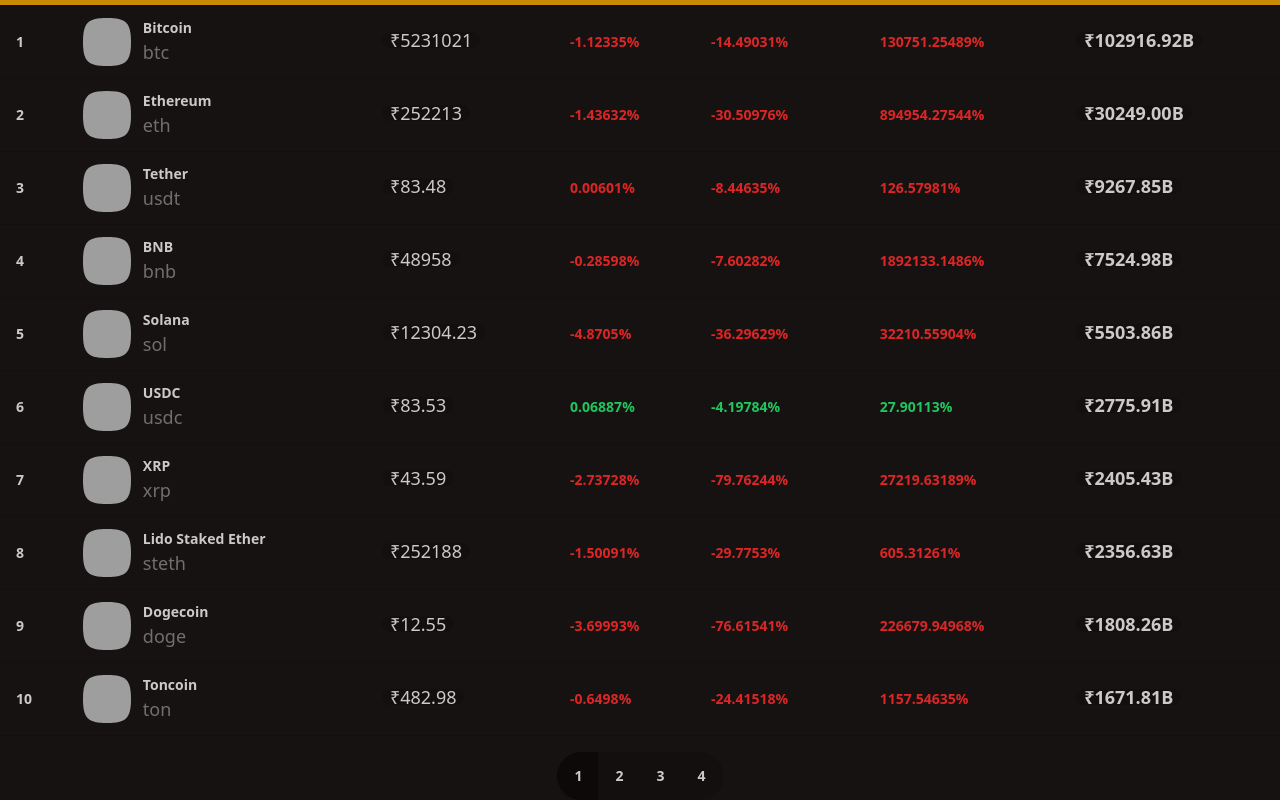
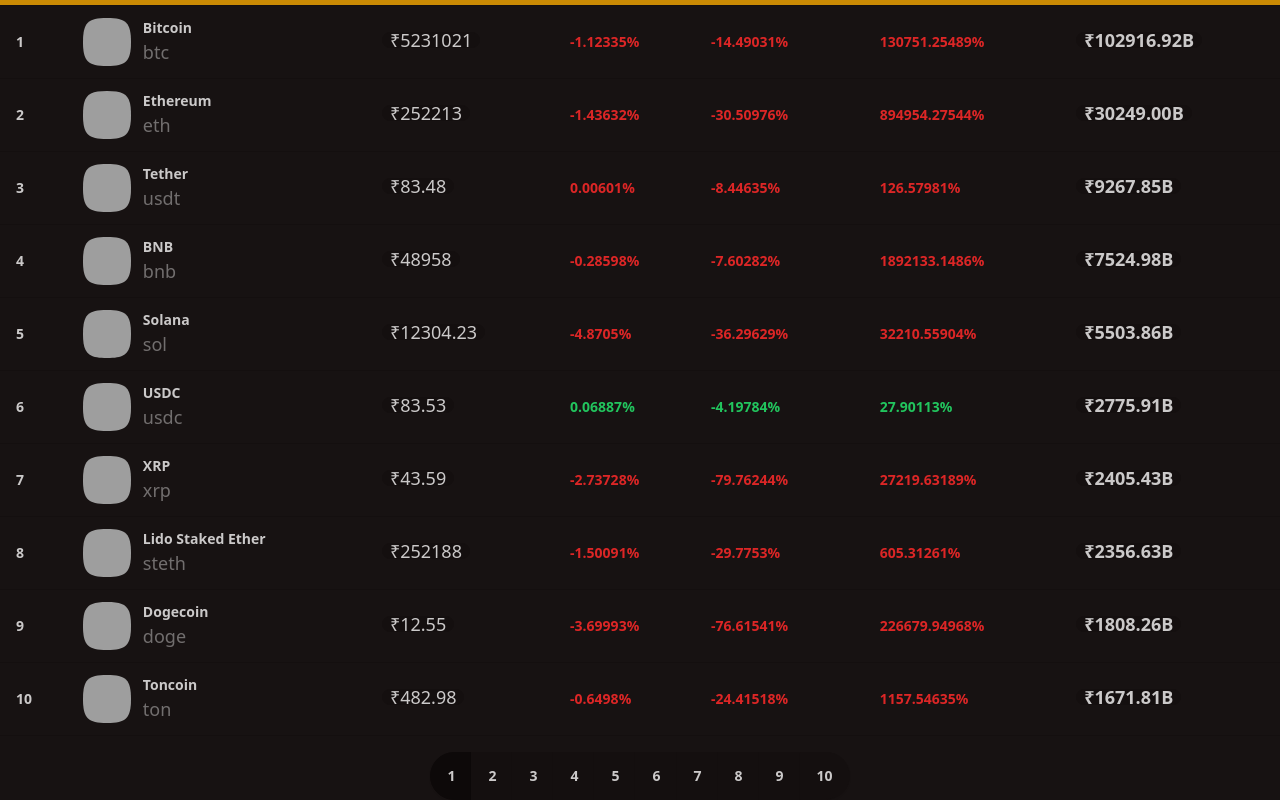
Before and after one commit to devmalya99/BitSafari, a React (Vite) app: page / in a window 1280 px wide. Shown: the part 661-1461 px from the top of the page. Built offline with nearby package versions, Linux system fonts and the light colour scheme; grey boxes are pictures that could not be loaded; a web font is replaced by a local one.

Commit message:
searchb filter working

```diff
--- a/src/components/Banner/HeroBannner.jsx
+++ b/src/components/Banner/HeroBannner.jsx
@@ -5,7 +5,7 @@
 const HeroBannner = () => {
   return (
     <div>
-         <div className="relative rounded-3xl  mb-8 min-h-screen/75 bg-cover bg-center " style={{ backgroundImage: `url(${Banner})` }}>
+         <div className="relative z-0 rounded-3xl  mb-8 min-h-screen/75 bg-cover bg-center " style={{ backgroundImage: `url(${Banner})` }}>
       <div className="absolute inset-0 bg-black opacity-35 rounded-3xl "></div>
 
       <div className="relative z-10 flex items-center justify-center h-full">
--- a/src/components/CoinsTable.jsx
+++ b/src/components/CoinsTable.jsx
@@ -10,9 +10,10 @@
 const CoinsTable = () => {
   const { currency } = GetCryptoState();
   const [loading, setLoading] = useState(false);
+  const [searchText, setSearchText] = useState('')
   const [sortOrder, setSortOrder] = useState('asc');
   const [show,setShow] = useState(false)
-
+  const [page,setPage] = useState(1)
       // const [coins,setCoins] = useState([])
 
 
@@ -2914,6 +2915,8 @@
         }
     ]
 
+    const totalPages = coins.length/10;
+
 
     const [filteredCoins,setFilteredCoins] = useState(coins)
 
@@ -2937,24 +2940,32 @@
 
     }
 
-
-
 console.log(coins)
 
+const handleClick=(currentPage)=>{
+  setPage(currentPage)
+  window.scroll(0,550);
+}
+
+const handleSearch=(e)=>{
+  setSearchText(e.target.value.toLowerCase())
+  const searchedList=coins.filter((each)=>each.name.toLowerCase().includes(searchText) || each.symbol.includes(searchText))
+
+
+  setFilteredCoins(searchedList)
+}
 
 
   return (
 
     <div className="overflow-x-auto">
-      {
-        show ?
-        <SortToastify
-        order={sortOrder}
-        setShow={setShow}/> : null
-      }
+
         <div className="flex justify-center text-2xl font-semibold mt-2">Top Cryptocurrency by Market Capitalisation</div>
+
+
         <input className="border-2 w-full py-2 mt-4
         6" placeholder="Search Coins .."
+        onChange={handleSearch}
           />
 
       {loading ? (
@@ -2996,7 +3007,7 @@
 
             </tr>
           </thead>
-          {filteredCoins.slice(0,10).map((coin) => {
+          {filteredCoins.slice((page-1)*10,page*10).map((coin) => {
             return (
               <tbody key={coin.id}>
                 {/* row 1 */}
@@ -3043,11 +3054,14 @@
       )}
 
 <div className="join flex justify-center mt-4">
-      <button className="join-item btn btn-md btn-active">1</button>
-      <button className="join-item btn btn-md ">2</button>
-      <button className="join-item btn btn-md">3</button>
-       <button className="join-item btn btn-md">4</button>
-    </div>
+  {
+    Array.from({length:totalPages },(_, i)=>(
+      <button key={i+1}
+      onClick={()=>handleClick(i+1)}
+      className={`join-item btn btn-md  ${page===i+1 ? 'btn-active': ''}`}>{i+1}</button>
+    ))
+  }
+</div>
 
     </div>
   );
--- a/src/components/Header.jsx
+++ b/src/components/Header.jsx
@@ -35,7 +35,7 @@
               <nav
                 // :className="!navbarOpen && 'hidden' "
                 id="navbarCollapse"
-                className={`absolute right-4 top-full w-full max-w-[250px] rounded-lg bg-slate-800  px-6 py-5 shadow dark:bg-dark-2 lg:static lg:block lg:w-full lg:max-w-full lg:shadow-none lg:dark:bg-transparent ${
+                className={`absolute z-50 right-4 top-full w-full max-w-[250px] rounded-lg bg-slate-800  px-6 py-5 shadow dark:bg-dark-2 lg:static lg:block lg:w-full lg:max-w-full lg:shadow-none lg:dark:bg-transparent ${
                   !open && "hidden"
                 } `}
               >
@@ -70,7 +70,7 @@
       <li>
         <Link
           to={NavLink}
-          className="flex py-2 text-base font-medium lg:ml-12 lg:inline-flex hover:border-b-2
+          className="flex py-2 z-10 text-base font-medium lg:ml-12 lg:inline-flex hover:border-b-2
           shadow-md p-2 hover:shadow-neutral-400 "
         >
           {children}
```
